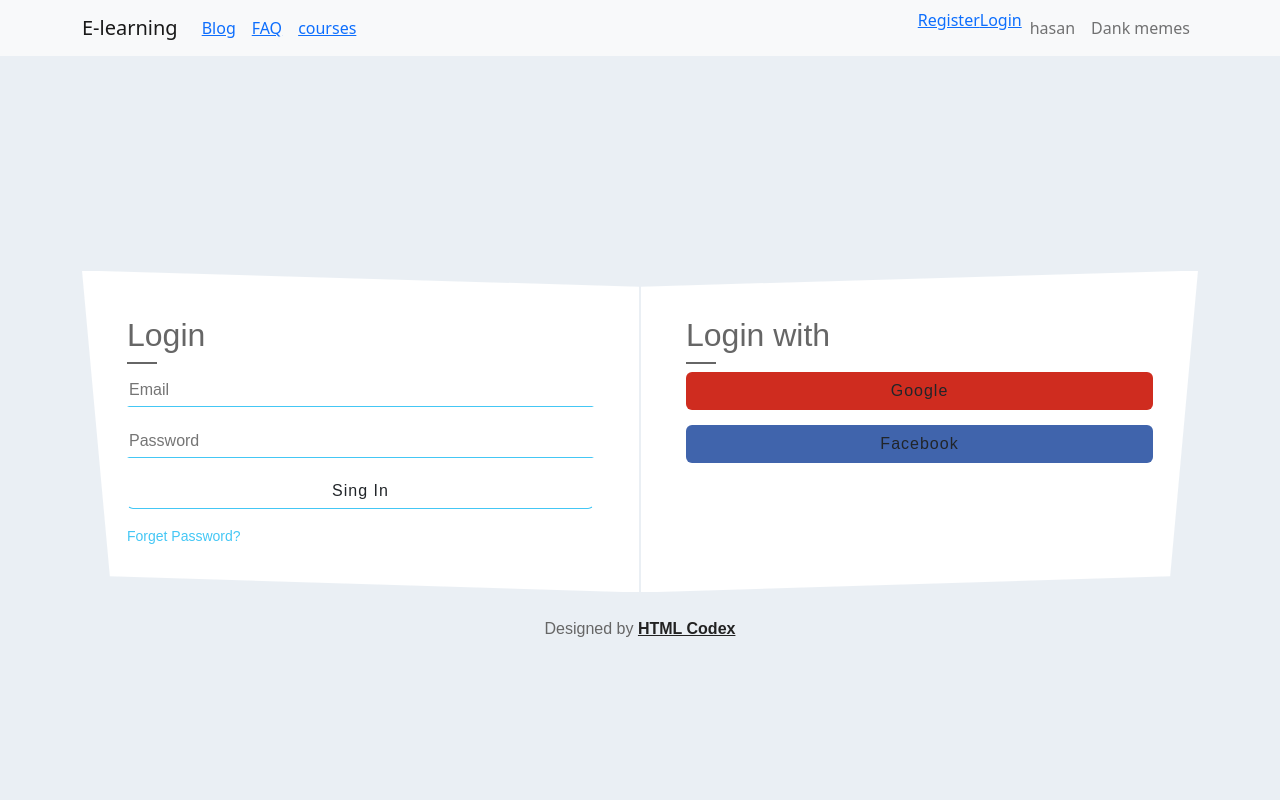
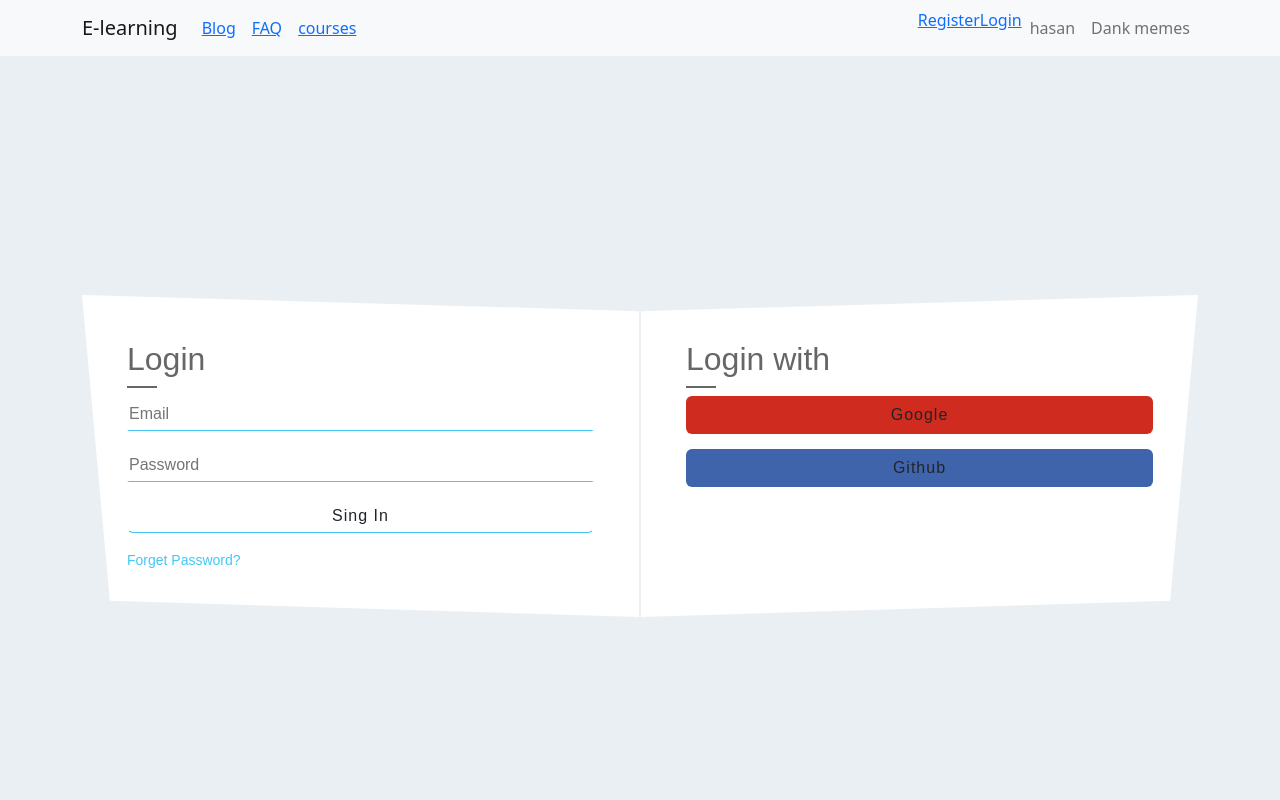
Before and after one commit to HasanMt12/E-learning-client-side, a React (Create React App) app: page /login in a window 1280 px wide. Shown: the top 800 px of the page. Built offline with nearby package versions, Linux system fonts and the light colour scheme.

Commit message:
github popUplogin added

```diff
--- a/src/Pages/access to login/Login/Login.js
+++ b/src/Pages/access to login/Login/Login.js
@@ -1,4 +1,4 @@
-import { GoogleAuthProvider } from 'firebase/auth';
+import { GithubAuthProvider, GoogleAuthProvider } from 'firebase/auth';
 import React, { useContext } from 'react';
 import { AuthContext } from '../../../Context/Auth/AuthProvider';
 import  './Login.css'
@@ -7,6 +7,8 @@ import  './Login.css'
 const Login = () => {
      const { popUpLogin } = useContext(AuthContext);
      const popUpGoogleProvider = new GoogleAuthProvider();
+     const popUpGithubProvider = new GithubAuthProvider();
+
       const handleGoogleLogin = () => {
       popUpLogin(popUpGoogleProvider)
             .then(result => {
@@ -16,15 +18,23 @@ const Login = () => {
             .catch(error => console.error(error))
     }
 
+     const handleGithubLogin = () => {
+      popUpLogin(popUpGithubProvider)
+            .then(result => {
+                const user = result.user;
+                console.log(user);
+            })
+            .catch(error => console.error(error))
+    }
 
 
 
     return (
         <div className='main-div'>
-            <div class="wrapper">
-  <div class="container">
-    <div class="col-left">
-      <div class="login-form">
+            <div className="wrapper">
+  <div className="container">
+    <div className="col-left">
+      <div className="login-form">
         <h2>Login</h2>
         <form>
           <p>
@@ -34,7 +44,7 @@ const Login = () => {
             <input type="password" placeholder="Password" required/>
           </p>
           <p>
-            <input class="btn" type="submit" value="Sing In" />
+            <input className="btn" type="submit" value="Sing In" />
           </p>
           <p>
             <a href="">Forget Password?</a>
@@ -42,18 +52,16 @@ const Login = () => {
         </form>
       </div>
     </div>
-    <div class="col-right">
-      <div class="login-social">
+    <div className="col-right">
+      <div className="login-social">
         <h2>Login with</h2>
-        <p onClick={handleGoogleLogin} class="btn btn-go" href="">Google</p>
-        <p class="btn btn-fb" href="">Facebook</p>
+        <p onClick={handleGoogleLogin} className="btn btn-go" href="">Google</p>
+         <p onClick={handleGithubLogin} className="btn btn-fb" href="">Github</p>
 
       </div>
     </div>
   </div>
-  <div class="credit">
-    Designed by <a href="https://htmlcodex.com">HTML Codex</a>
-  </div>
+
 </div>
 
         </div>
--- a/src/Pages/access to login/Registration/Registration.js
+++ b/src/Pages/access to login/Registration/Registration.js
@@ -1,4 +1,4 @@
-import { GoogleAuthProvider } from 'firebase/auth';
+import { GithubAuthProvider, GoogleAuthProvider } from 'firebase/auth';
 import React, { useContext } from 'react';
 import { AuthContext } from '../../../Context/Auth/AuthProvider';
 import './Registration.css'
@@ -7,6 +7,9 @@ import './Registration.css'
 const Registration = () => {
     const { popUpLogin } = useContext(AuthContext);
      const popUpGoogleProvider = new GoogleAuthProvider();
+     const popUpGithubProvider = new GithubAuthProvider();
+
+
       const handleGoogleLogin = () => {
       popUpLogin(popUpGoogleProvider)
             .then(result => {
@@ -15,12 +18,21 @@ const Registration = () => {
             })
             .catch(error => console.error(error))
     }
+
+     const handleGithubLogin = () => {
+      popUpLogin(popUpGithubProvider)
+            .then(result => {
+                const user = result.user;
+                console.log(user);
+            })
+            .catch(error => console.error(error))
+    }
     return (
         <div className='main-div'>
-            <div class="wrapper">
-  <div class="container">
-    <div class="col-left">
-      <div class="login-form">
+            <div className="wrapper">
+  <div className="container">
+    <div className="col-left">
+      <div className="login-form">
         <h2>Register</h2>
         <form>
             <p>
@@ -34,24 +46,22 @@ const Registration = () => {
             <input type="password" placeholder="Password" required/>
           </p>
           <p>
-            <input class="btn" type="submit" value="Sing In" />
+            <input className="btn" type="submit" value="Sing In" />
           </p>
 
         </form>
       </div>
     </div>
-    <div class="col-right">
-      <div class="login-social">
+    <div className="col-right">
+      <div className="login-social">
         <h2>Login with</h2>
-        <p onClick={handleGoogleLogin} class="btn btn-go" href="">Google</p>
-        <p class="btn btn-fb" href="">Github</p>
+        <p onClick={handleGoogleLogin} className="btn btn-go" href="">Google</p>
+        <p onClick={handleGithubLogin} className="btn btn-fb" href="">Github</p>
 
       </div>
     </div>
   </div>
-  <div class="credit">
-    Designed by <a href="https://htmlcodex.com">HTML Codex</a>
-  </div>
+
 </div>
 
         </div>
```
